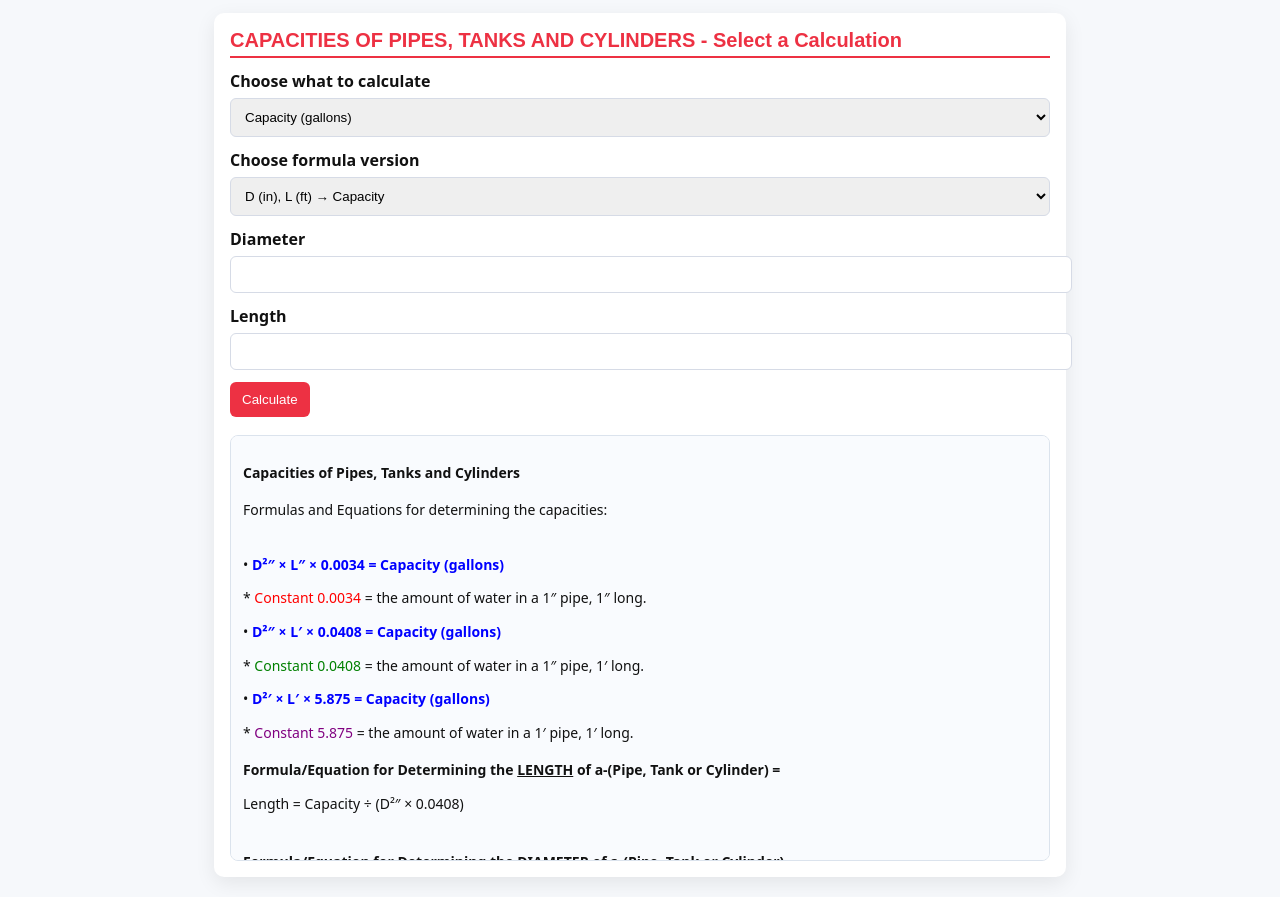
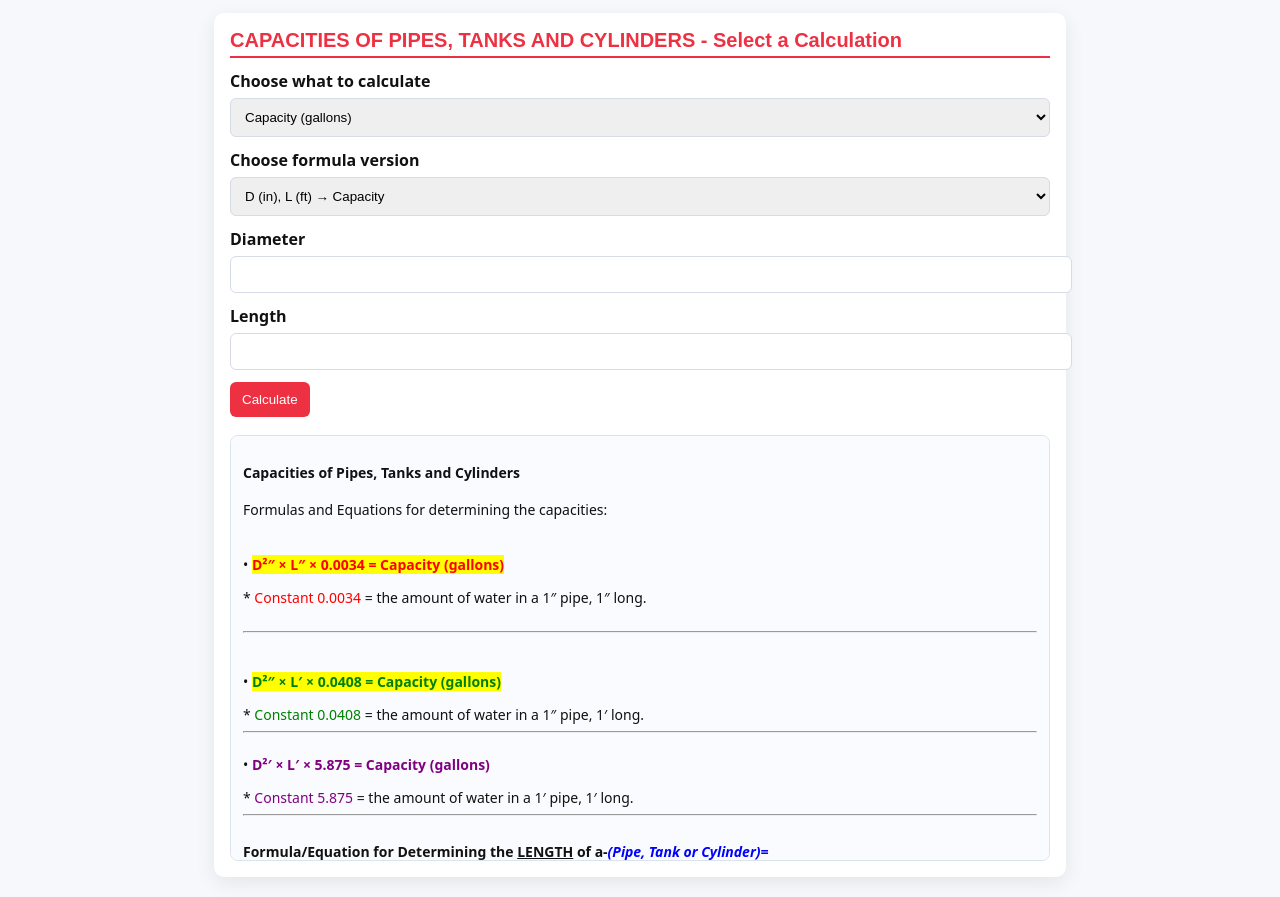
Before and after one commit to etinney-tpa/CAPACITIES-OF-PIPES-TANKS-AND-CYLINDERS, a plain HTML site: page index.html in a window 1280 px wide. Shown: the part 87-984 px from the top of the page. Drawn offline with Linux system fonts and the light colour scheme; a web font is replaced by a local one.

Commit message:
Add files via upload

```diff
--- a/index.html
+++ b/index.html
@@ -162,6 +162,7 @@
     font-size: 16px;
     font-weight: 500;
   }
+
 </style>
 </head>
 <body>
@@ -204,27 +205,30 @@
 
     <p>Formulas and Equations for determining the capacities:</p>
 
-    • <span style="color:blue;"><b>D²″ × L″ × 0.0034 = Capacity (gallons)</b></span><br>
-       * <span style="color:red;">Constant 0.0034</span> = the amount of water in a 1″ pipe, 1″ long.
+   • <span style="background-color:yellow; color:red; font-weight:bold;">D²″ × L″ × 0.0034 = Capacity (gallons)</span><br>
+  * <span style="color:red;">Constant 0.0034</span> = the amount of water in a 1″ pipe, 1″ long.
 
-    • <span style="color:blue;"><b>D²″ × L′ × 0.0408 = Capacity (gallons)</b></span><br>
+<hr>
+
+    • <span style="background-color:yellow; color:green;"><b>D²″ × L′ × 0.0408 = Capacity (gallons)</b></span><br>
        * <span style="color:green;">Constant 0.0408</span> = the amount of water in a 1″ pipe, 1′ long.
+<hr>
+    • <span style="color:purple;"><b>D²′ × L′ × 5.875 = Capacity (gallons)</b></span><br>
+       * <span style="color:purple;">Constant 5.875</span> = the amount of water in a 1′ pipe, 1′ long.
+<hr>
+<p><b>Formula/Equation for Determining the <u>LENGTH</u> of a-<span style="color:blue;"><i>(Pipe, Tank or Cylinder)<i>=</span></b><br>
+Length = Capacity ÷ (D²″ × 0.0408)</p>
 
-    • <span style="color:blue;"><b>D²′ × L′ × 5.875 = Capacity (gallons)</b></span><br>
-       * <span style="color:purple;">Constant 5.875</span> = the amount of water in a 1′ pipe, 1′ long.
+<p><b>Formula/Equation for Determining the <u>DIAMETER</u> of a-<span style="color:blue;"><i>(Pipe, Tank or Cylinder)<i>=</span></b><br>
+Diameter = √(Capacity ÷ (L′ × 0.0408))</p>
 
-    <p><b>Formula/Equation for Determining the <u>LENGTH</u> of a-(Pipe, Tank or Cylinder) =</b><br>
-    Length = Capacity ÷ (D²″ × 0.0408)</p>
 
-    <p><b>Formula/Equation for Determining the <u>DIAMETER</u> of a-(Pipe, Tank or Cylinder)</b><br>
-    Diameter = √(Capacity ÷ (L′ × 0.0408))</p>
-
+<hr>
     <!-- Two images side by side -->
     <div style="display:flex;gap:0px;flex-wrap:wrap;margin-top:0px;">
       <div class="image-block" style="flex:1;min-width:200px;">
         <h3>Vertical Tank</h3>
         <img src="image_1.png" alt="Vertical Tank diagram" class="zoomable" data-caption="Vertical Tank" />
-
       </div>
       <div class="image-block" style="flex:1;min-width:200px;">
         <h3>Horizontal Tank</h3>
```
